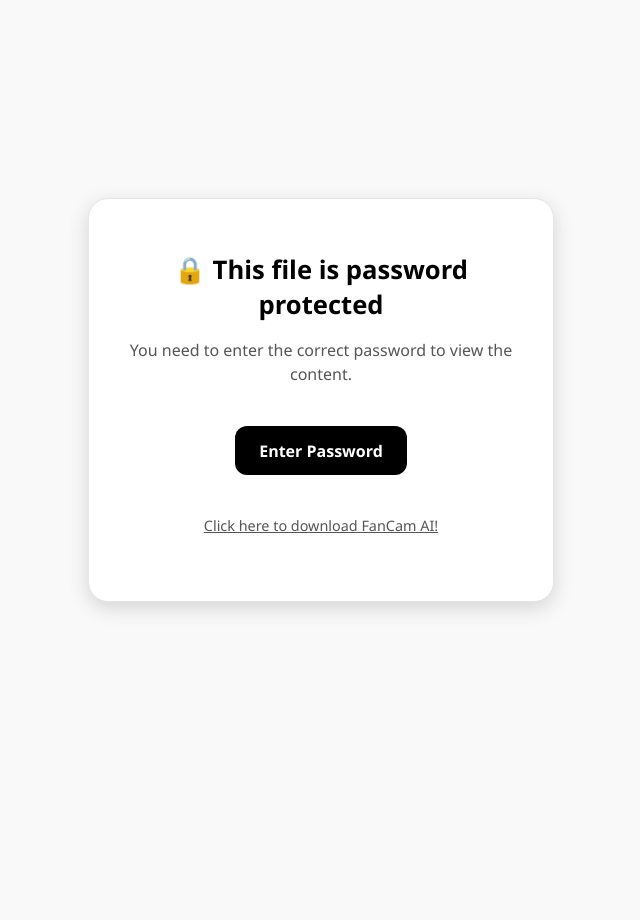
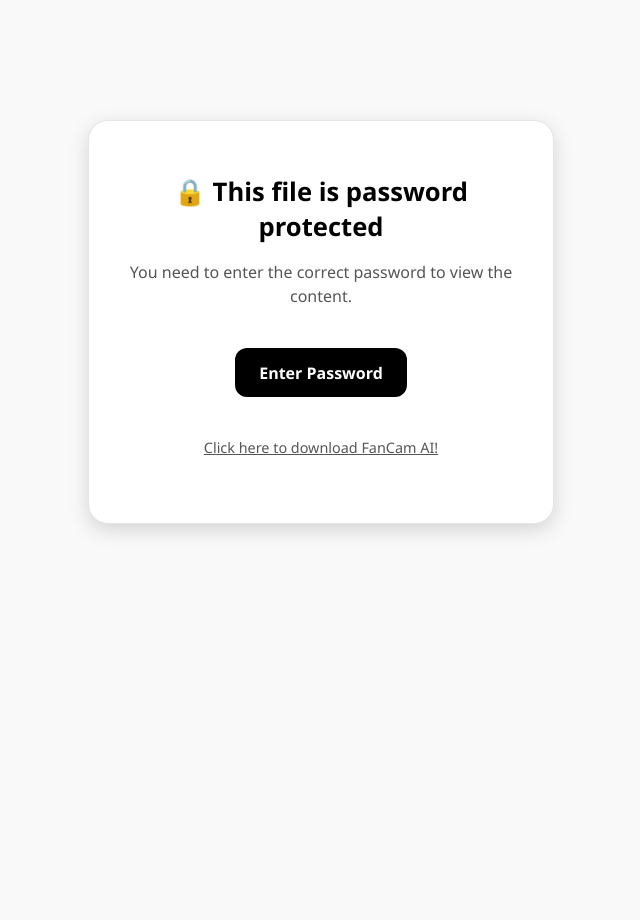
Before and after one commit to FanCam-AI/Back-End, a FastAPI app: template domain/share/templates/protected_preview.html in a window 1280 px wide. Shown: the whole page, without its empty margins (319-959 px from the left). Before the commit the page ends 612 px from the top, so only its background shows below. Run offline with FastAPI, Linux system fonts and the light colour scheme; the template is opened without the code that fills it, so the values that code supplies are empty; parts of the project's set-up code (start-up, migrations or seed data) failed here and were passed over.

Commit message:
Fix: templates에 있는 html 파일 수정

```diff
--- a/domain/share/templates/file_not_found.html
+++ b/domain/share/templates/file_not_found.html
@@ -8,8 +8,9 @@
             font-family: 'Segoe UI', Tahoma, Geneva, Verdana, sans-serif;
             display: flex;
             justify-content: center;
-            align-items: center;
-            height: 100vh;
+            align-items: flex-start; /* center → flex-start */
+            padding-top: 120px;      /* 시작 높이 고정 */
+            min-height: 100vh;
             margin: 0;
             background-color: #f9f9f9;
             color: #111;
--- a/domain/share/templates/protected_form.html
+++ b/domain/share/templates/protected_form.html
@@ -7,8 +7,9 @@
             font-family: 'Segoe UI', Tahoma, Geneva, Verdana, sans-serif;
             display: flex;
             justify-content: center;
-            align-items: center;
-            height: 100vh;
+            align-items: flex-start; /* center → flex-start */
+            padding-top: 120px;      /* 시작 높이 고정 */
+            min-height: 100vh;
             margin: 0;
             background-color: #f9f9f9;
             color: #111;
--- a/domain/share/templates/protected_preview.html
+++ b/domain/share/templates/protected_preview.html
@@ -14,15 +14,16 @@
 
   <style>
     body {
-      margin: 0;
-      font-family: 'Segoe UI', Tahoma, Geneva, Verdana, sans-serif;
-      background: #f9f9f9;
-      display: flex;
-      justify-content: center;
-      align-items: center;
-      height: 100vh;
-      color: #111;
-    }
+            font-family: 'Segoe UI', Tahoma, Geneva, Verdana, sans-serif;
+            display: flex;
+            justify-content: center;
+            align-items: flex-start; /* center → flex-start */
+            padding-top: 120px;      /* 시작 높이 고정 */
+            min-height: 100vh;
+            margin: 0;
+            background-color: #f9f9f9;
+            color: #111;
+        }
 
     .card {
       background: #fff;
```
